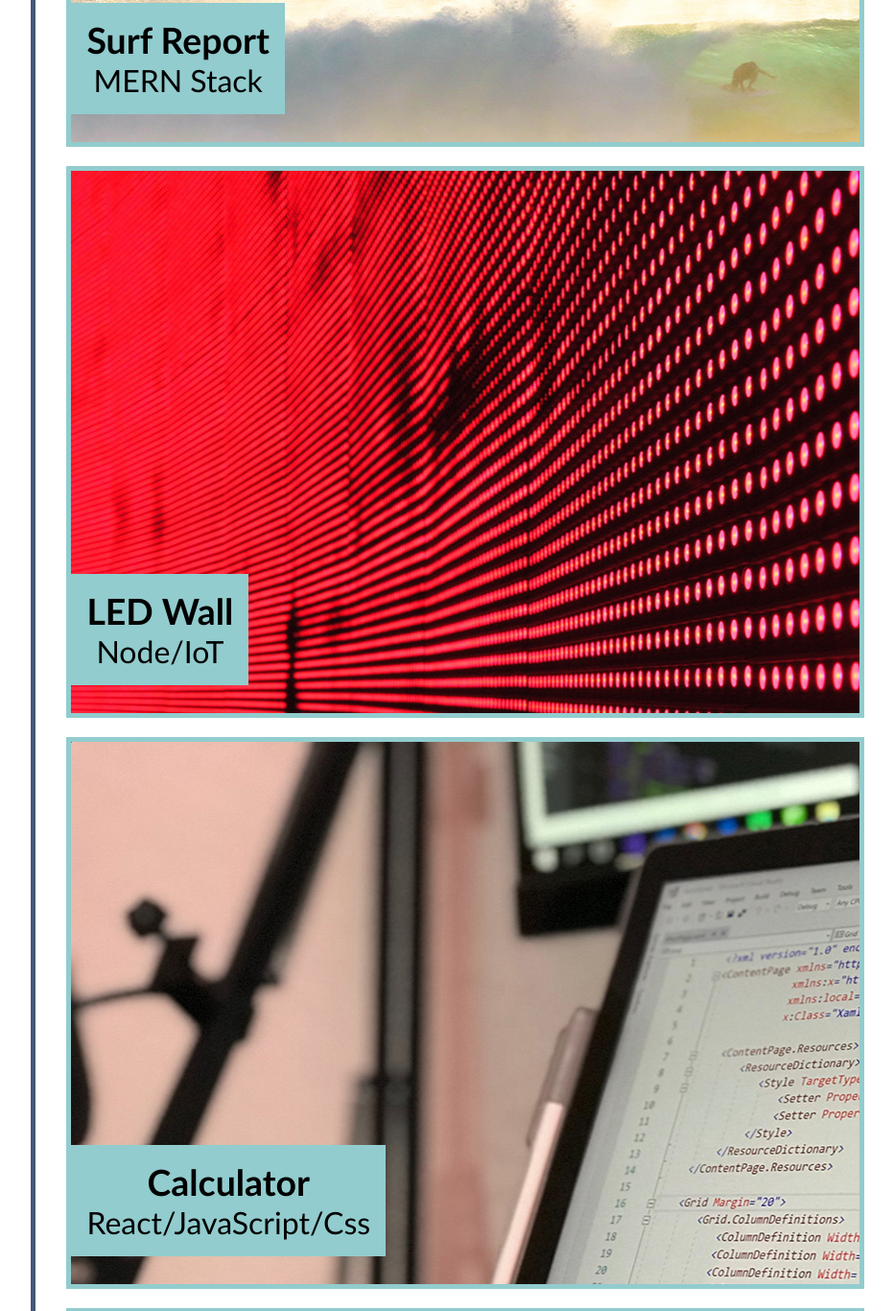
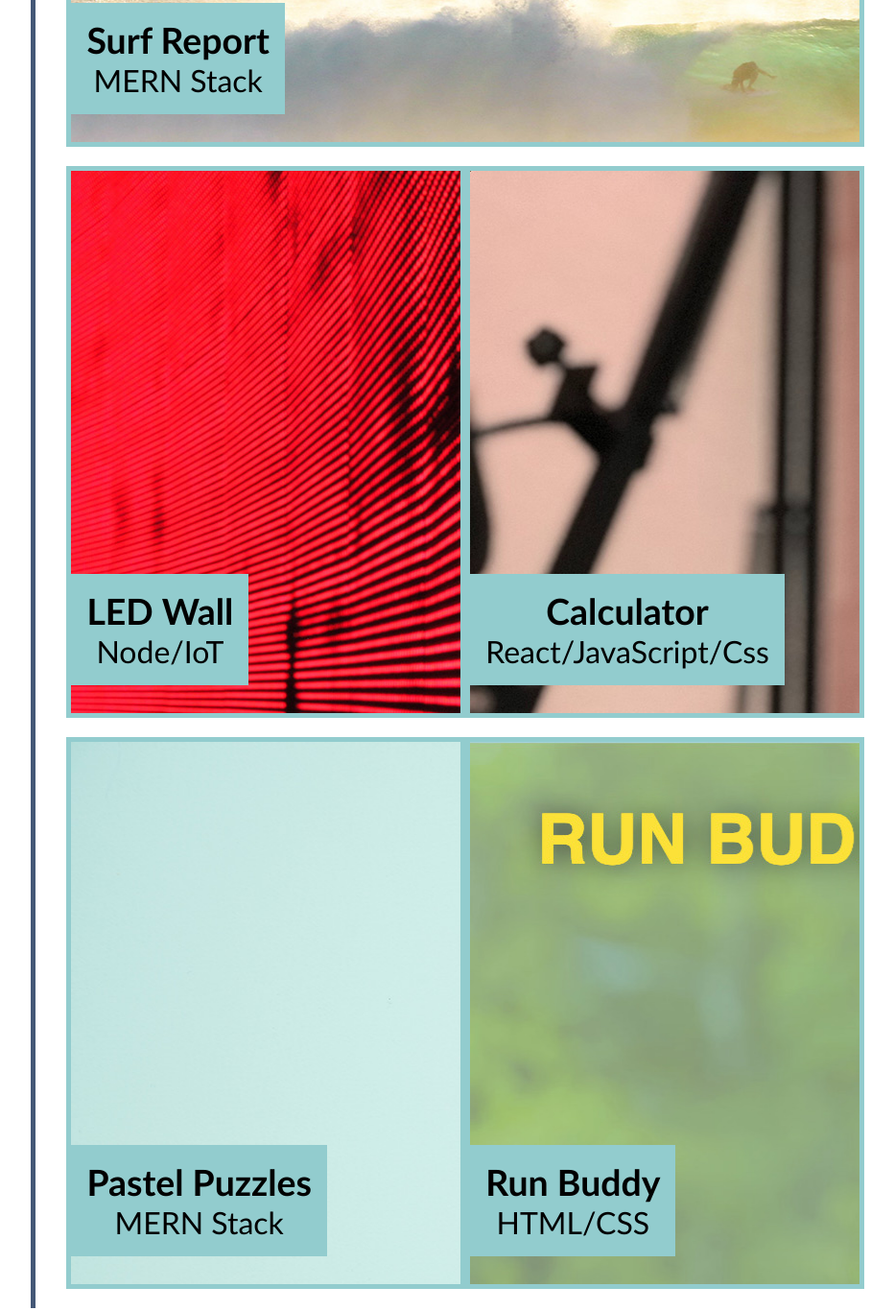
Before and after one commit to EGARRISXN/Portfolio, a plain HTML site: page index.html in a window 1280 px wide. Shown: the part 948-2314 px from the top of the page at 96% size, without its empty margins (279-1211 px from the left). Drawn offline with Linux system fonts and the light colour scheme.

Commit message:
finally got it

```diff
--- a/assets/css/style.css
+++ b/assets/css/style.css
@@ -141,7 +141,16 @@
   .work {
     flex: 0 0 77%;
     flex-wrap: wrap;
+    display: flex;
+    flex-direction: column
   }
+
+  #r {
+    display: flex;
+    flex-direction: row;
+    width: 100%;
+  }
+
   .img-label {
     position: absolute;
     top: 420px;
@@ -154,6 +163,7 @@
   .img-1 {
     position: relative;
     height: 575px;
+    width: 100%;
     background-image: url("../images/02-portfolio-4.jpg");
     margin-bottom: 20px;
   }
@@ -161,23 +171,27 @@
     position: relative;
     background-image: url("../images/02-portfolio-1.jpg");
     height: 575px;
+    width: 50%;
     margin-bottom: 20px;
   }
   .img-3 {
     position: relative;
     background-image: url("../images/02-portfolio-2.jpg");
     height: 575px;
+    width: 50%;
     margin-bottom: 20px;
   }
   .img-4 {
     position: relative;
     height: 575px;
+    width: 50%;
     background-image: url("../images/02-portfolio-3.jpg");
     margin-bottom: 20px;
   }
   .img-5 {
     position: relative;
     height: 575px;
+    width: 50%;
     background-image: url("../images/02-run-buddy.jpg");
     margin-bottom: 20px;
   }
--- a/index.html
+++ b/index.html
@@ -38,12 +38,17 @@
   <section class="section2">
     <h2 class="aside-header">Work</h2>
     <div class="work">
+
+    <span id="r">
       <div class="img-1-container img-1 img-border">
       <div class="img-label">
         <h3>Surf Report</h3>
           <p>MERN Stack</p>
       </div>
       </div>
+    </span>
+
+    <span id="r">
       <div class="img-2-container img-2 img-border">
       <div class="img-label">
         <h3>LED Wall</h3>
@@ -56,6 +61,9 @@
           <p>React/JavaScript/Css</p>
       </div>
       </div>
+    </span>
+
+    <span id="r">
       <div class="img-4-container img-4 img-border">
       <div class="img-label">
         <h3>Pastel Puzzles</h3>
@@ -69,6 +77,7 @@
       </div>
       </div>
     </div>
+    </span>
   </section>
 
   <section class="section3">
```
